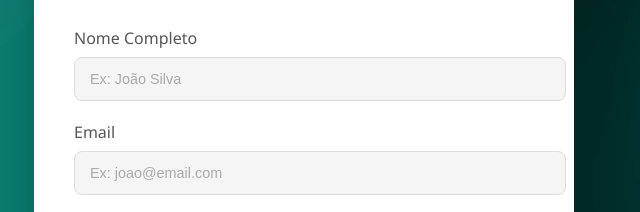
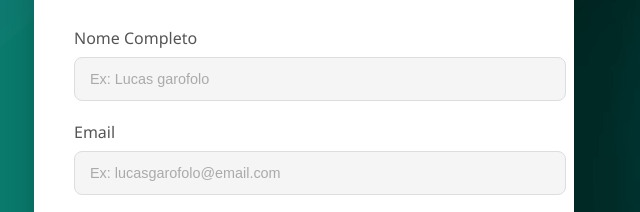
Before and after one commit to anads07/neotech-landingpage, a plain HTML site: page forms.html in a window 1280 px wide. Shown: the part 215-427 px from the top of the page, 106-746 px from the left. Drawn offline with Linux system fonts and the light colour scheme.

Commit message:
adicionando novos arquivos

```diff
--- a/forms.html
+++ b/forms.html
@@ -15,12 +15,12 @@
 
                 <div class="form-group">
                     <label for="nome">Nome Completo</label>
-                    <input type="text" id="nome" name="nome" placeholder="Ex: João Silva" required>
+                    <input type="text" id="nome" name="nome" placeholder="Ex: Lucas garofolo" required>
                 </div>
 
                 <div class="form-group">
                     <label for="email">Email</label>
-                    <input type="email" id="email" name="email" placeholder="Ex: joao@email.com" required>
+                    <input type="email" id="email" name="email" placeholder="Ex: lucasgarofolo@email.com" required>
                 </div>
 
                 <div class="form-group">
```
Also changed, not shown: index.html (+1 -1 lines), images/poderdaia.png.
